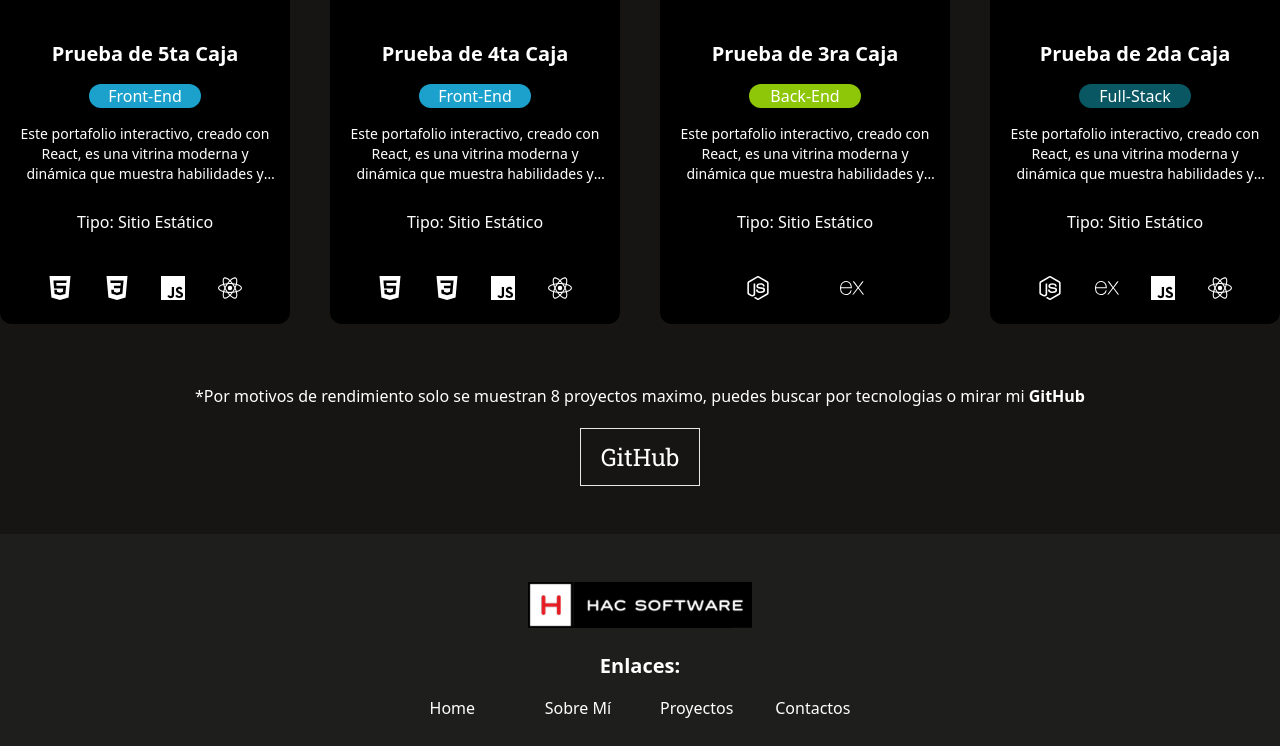
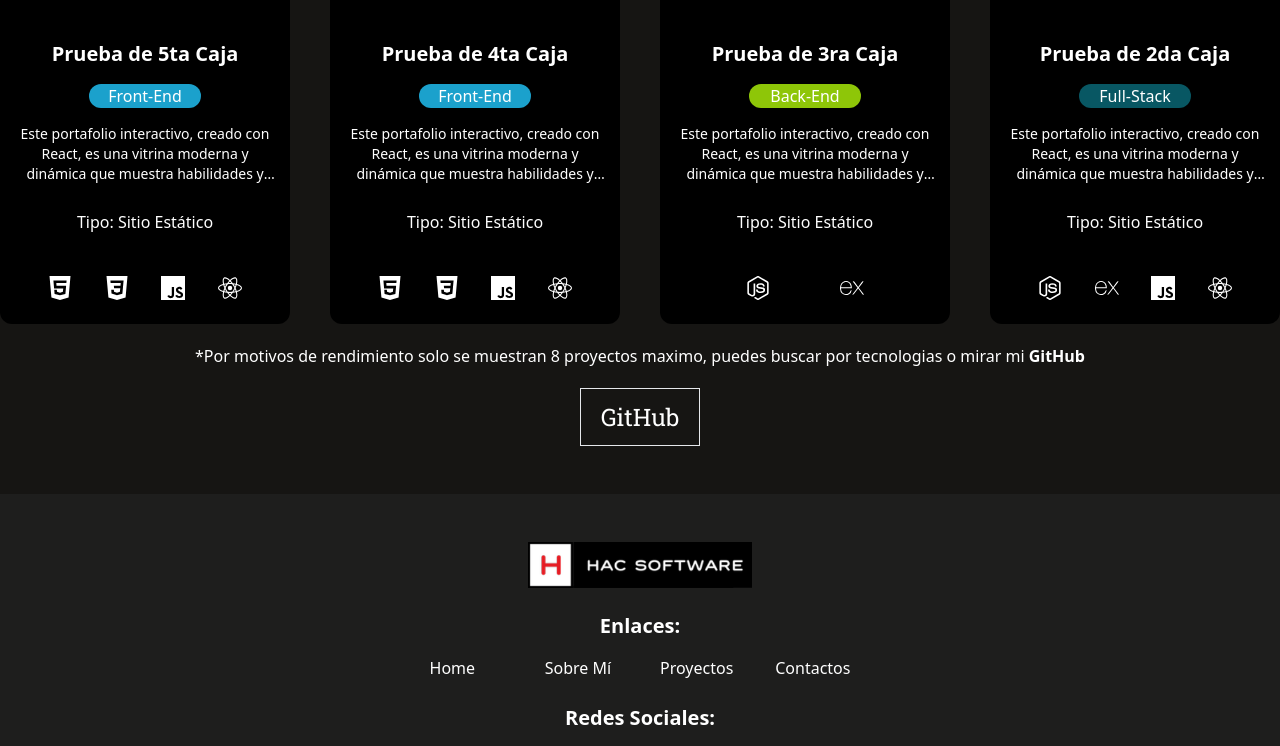
Before and after one commit to hectorc2907/portfolio-hector-clessi, a React (Vite) app: page /works in a window 1280 px wide. Shown: the part 1058-1804 px from the top of the page. Built offline with nearby package versions, Linux system fonts and the light colour scheme; a web font is replaced by a local one.

Commit message:
configuramos los botones de animacion

```diff
--- a/src/components/pages/WorksComponents/WorksPage.jsx
+++ b/src/components/pages/WorksComponents/WorksPage.jsx
@@ -22,6 +22,7 @@
           >
             Mi Camino en el Desarrollo
           </motion.h1>
+          <div>
             <div className="flex flex-col justify-center items-center gap-5">
               <motion.h2
                 initial={{ opacity: 0, x: 100 }}
@@ -50,16 +51,28 @@
                 <CardProjectsAll filterText={filterText} />
               </motion.div>
             </div>
-          <div className="flex flex-col gap-5">
-            <p className="text-center">
+            <motion.div className="flex flex-col gap-5">
+              <motion.p
+                initial={{ opacity: 0, x: 100 }}
+                animate={{ opacity: 1, x: 0 }}
+                transition={{ duration: 1, delay: 1.5 }}
+                className="text-center"
+              >
                 *Por motivos de rendimiento solo se muestran 8 proyectos maximo,
                 puedes buscar por tecnologias o mirar mi{" "}
                 <span className="font-bold">GitHub</span>
-            </p>
+              </motion.p>
+              <motion.div
+                initial={{ opacity: 0, x: -100 }}
+                animate={{ opacity: 1, x: 0 }}
+                transition={{ duration: 1, delay: 1.5 }}
+              >
                 <RedirectButton
                   direct="https://github.com/hectorc2907?tab=repositories"
                   text="GitHub"
                 />
+              </motion.div>
+            </motion.div>
           </div>
         </div>
       </div>
```
Lines whose indentation alone changed are shown as unchanged.
